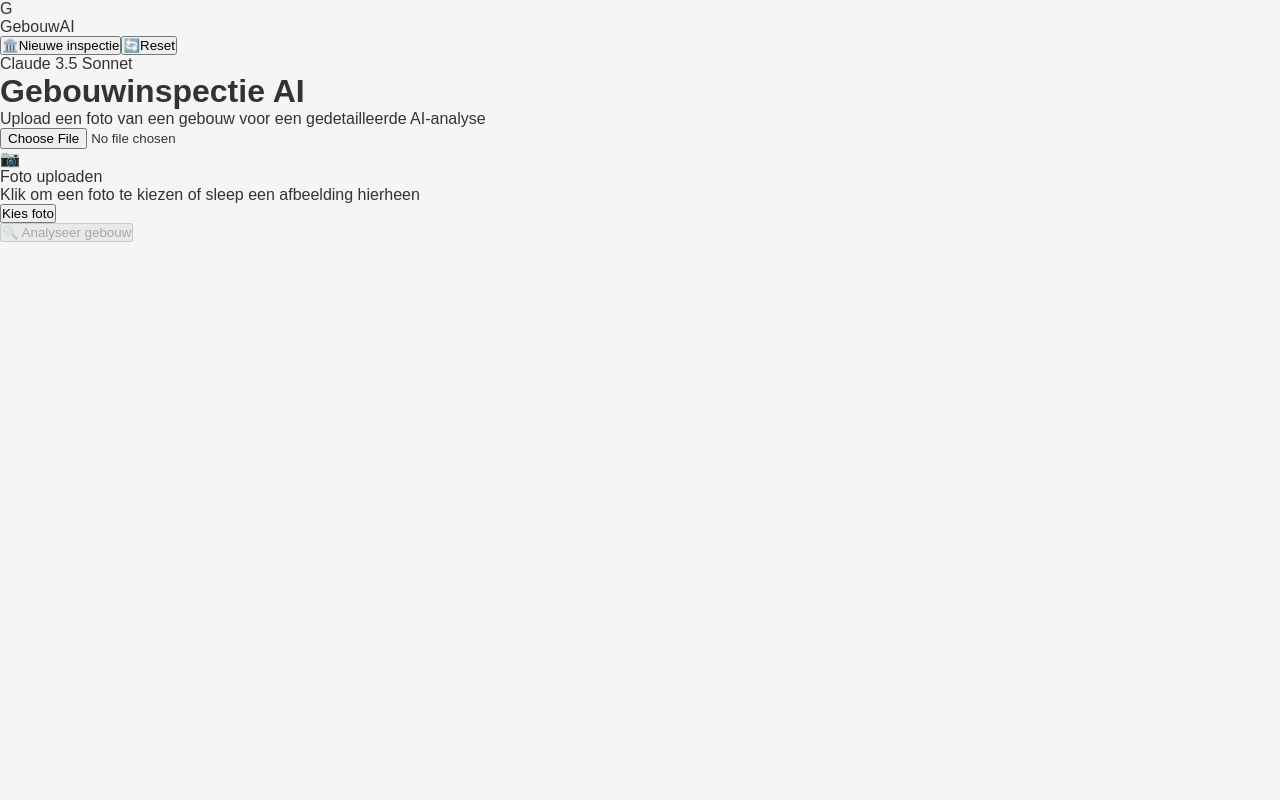
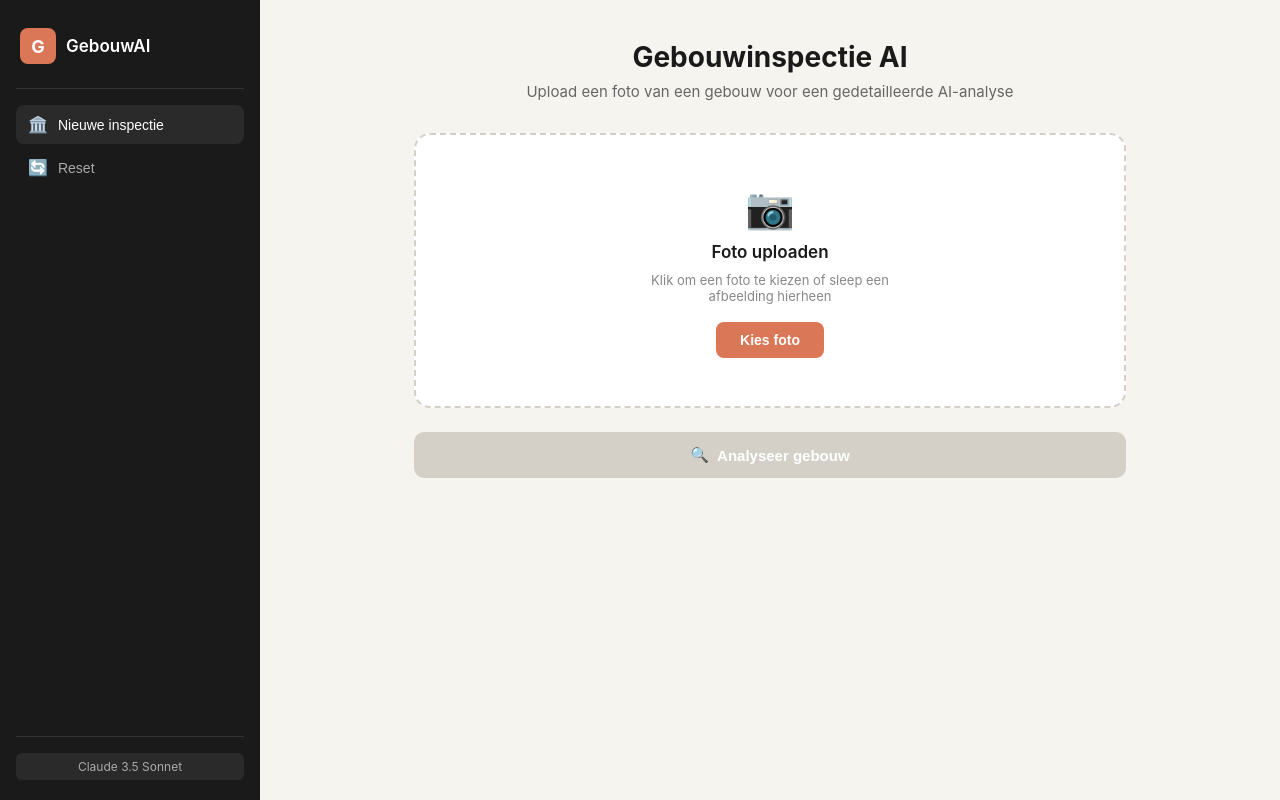
Before and after one commit to jilcovenema1974-sudo/gebouwinspectie-app, a React (Create React App) app: page / in a window 1280 px wide. Built offline with nearby package versions, Linux system fonts and the light colour scheme.

Commit message:
Update App.css

```diff
--- a/src/App.css
+++ b/src/App.css
@@ -1,5 +1,401 @@
-/* App styles */
+* {
+      box-sizing: border-box;
+      margin: 0;
+      padding: 0;
+}
+
 body {
-    margin: 0;
-    font-family: Arial, sans-serif;
+      font-family: -apple-system, BlinkMacSystemFont, 'Segoe UI', sans-serif;
+      background: #f5f4ef;
+      color: #1a1a1a;
+      height: 100vh;
+      overflow: hidden;
 }
+
+.app {
+      display: flex;
+      height: 100vh;
+}
+
+/* SIDEBAR */
+.sidebar {
+      width: 260px;
+      background: #1a1a1a;
+      color: #fff;
+      display: flex;
+      flex-direction: column;
+      padding: 20px 16px;
+      flex-shrink: 0;
+}
+
+.sidebar-logo {
+      display: flex;
+      align-items: center;
+      gap: 10px;
+      padding: 8px 4px 24px;
+      border-bottom: 1px solid #333;
+}
+
+.logo-icon {
+      width: 36px;
+      height: 36px;
+      background: #da7756;
+      border-radius: 8px;
+      display: flex;
+      align-items: center;
+      justify-content: center;
+      font-weight: 700;
+      font-size: 18px;
+      color: white;
+}
+
+.logo-text {
+      font-size: 17px;
+      font-weight: 600;
+      color: #fff;
+}
+
+.sidebar-nav {
+      flex: 1;
+      padding-top: 16px;
+      display: flex;
+      flex-direction: column;
+      gap: 4px;
+}
+
+.nav-item {
+      display: flex;
+      align-items: center;
+      gap: 10px;
+      padding: 10px 12px;
+      border-radius: 8px;
+      border: none;
+      background: transparent;
+      color: #aaa;
+      font-size: 14px;
+      cursor: pointer;
+      text-align: left;
+      transition: background 0.15s, color 0.15s;
+      width: 100%;
+}
+
+.nav-item:hover {
+      background: #2a2a2a;
+      color: #fff;
+}
+
+.nav-item.active {
+      background: #2a2a2a;
+      color: #fff;
+}
+
+.nav-icon {
+      font-size: 16px;
+}
+
+.sidebar-footer {
+      padding-top: 16px;
+      border-top: 1px solid #333;
+}
+
+.model-badge {
+      background: #2a2a2a;
+      color: #aaa;
+      font-size: 12px;
+      padding: 6px 10px;
+      border-radius: 6px;
+      text-align: center;
+}
+
+/* MAIN */
+.main-content {
+      flex: 1;
+      display: flex;
+      flex-direction: column;
+      overflow-y: auto;
+      background: #f5f4ef;
+}
+
+.chat-container {
+      max-width: 760px;
+      width: 100%;
+      margin: 0 auto;
+      padding: 40px 24px 60px;
+      display: flex;
+      flex-direction: column;
+      gap: 24px;
+}
+
+.chat-header {
+      text-align: center;
+      padding-bottom: 8px;
+}
+
+.chat-header h1 {
+      font-size: 28px;
+      font-weight: 700;
+      color: #1a1a1a;
+      margin-bottom: 8px;
+}
+
+.chat-header p {
+      color: #666;
+      font-size: 15px;
+}
+
+/* UPLOAD */
+.upload-area {
+      width: 100%;
+}
+
+.dropzone {
+      display: flex;
+      align-items: center;
+      justify-content: center;
+      border: 2px dashed #d4d0c8;
+      border-radius: 16px;
+      background: #fff;
+      cursor: pointer;
+      padding: 48px 24px;
+      transition: border-color 0.2s, background 0.2s;
+      min-height: 200px;
+}
+
+.dropzone:hover {
+      border-color: #da7756;
+      background: #fdf9f7;
+}
+
+.file-input-hidden {
+      display: none;
+}
+
+.dropzone-content {
+      display: flex;
+      flex-direction: column;
+      align-items: center;
+      gap: 10px;
+      text-align: center;
+}
+
+.upload-icon {
+      font-size: 40px;
+}
+
+.dropzone-title {
+      font-size: 17px;
+      font-weight: 600;
+      color: #1a1a1a;
+}
+
+.dropzone-sub {
+      font-size: 13px;
+      color: #888;
+      max-width: 300px;
+}
+
+.btn-upload {
+      margin-top: 8px;
+      background: #da7756;
+      color: white;
+      border: none;
+      border-radius: 8px;
+      padding: 10px 24px;
+      font-size: 14px;
+      font-weight: 600;
+      cursor: pointer;
+      transition: background 0.2s;
+}
+
+.btn-upload:hover {
+      background: #c46140;
+}
+
+/* PREVIEW */
+.preview-container {
+      position: relative;
+      border-radius: 16px;
+      overflow: hidden;
+      background: #fff;
+      border: 1px solid #e8e4dc;
+}
+
+.preview-img {
+      width: 100%;
+      max-height: 360px;
+      object-fit: cover;
+      display: block;
+}
+
+.preview-overlay {
+      position: absolute;
+      top: 12px;
+      right: 12px;
+}
+
+.btn-change {
+      background: rgba(0,0,0,0.6);
+      color: white;
+      border: none;
+      border-radius: 8px;
+      padding: 8px 14px;
+      font-size: 13px;
+      cursor: pointer;
+      backdrop-filter: blur(4px);
+      transition: background 0.2s;
+}
+
+.btn-change:hover {
+      background: rgba(0,0,0,0.8);
+}
+
+.preview-filename {
+      padding: 10px 16px;
+      font-size: 13px;
+      color: #666;
+      background: #fafaf8;
+      border-top: 1px solid #e8e4dc;
+}
+
+/* ACTION BAR */
+.action-bar {
+      display: flex;
+      gap: 12px;
+      align-items: center;
+}
+
+.btn-analyse {
+      display: flex;
+      align-items: center;
+      gap: 8px;
+      background: #da7756;
+      color: white;
+      border: none;
+      border-radius: 10px;
+      padding: 14px 28px;
+      font-size: 15px;
+      font-weight: 600;
+      cursor: pointer;
+      transition: background 0.2s, transform 0.1s;
+      flex: 1;
+      justify-content: center;
+}
+
+.btn-analyse:hover:not(:disabled) {
+      background: #c46140;
+      transform: translateY(-1px);
+}
+
+.btn-analyse:disabled {
+      background: #d4d0c8;
+      cursor: not-allowed;
+      transform: none;
+}
+
+.btn-analyse.loading {
+      background: #c4614040;
+}
+
+.btn-reset {
+      background: #fff;
+      color: #666;
+      border: 1px solid #d4d0c8;
+      border-radius: 10px;
+      padding: 14px 20px;
+      font-size: 14px;
+      cursor: pointer;
+      transition: background 0.2s;
+      white-space: nowrap;
+}
+
+.btn-reset:hover {
+      background: #f5f4ef;
+      color: #1a1a1a;
+}
+
+/* SPINNER */
+.spinner {
+      width: 16px;
+      height: 16px;
+      border: 2px solid rgba(255,255,255,0.3);
+      border-top-color: white;
+      border-radius: 50%;
+      animation: spin 0.7s linear infinite;
+      display: inline-block;
+}
+
+@keyframes spin {
+      to { transform: rotate(360deg); }
+}
+
+/* FOUT */
+.fout-melding {
+      background: #fef2f2;
+      border: 1px solid #fecaca;
+      color: #dc2626;
+      padding: 14px 18px;
+      border-radius: 10px;
+      font-size: 14px;
+      display: flex;
+      gap: 8px;
+      align-items: center;
+}
+
+/* RAPPORT */
+.rapport-container {
+      background: #fff;
+      border: 1px solid #e8e4dc;
+      border-radius: 16px;
+      overflow: hidden;
+}
+
+.rapport-header {
+      display: flex;
+      align-items: center;
+      gap: 12px;
+      padding: 16px 20px;
+      border-bottom: 1px solid #e8e4dc;
+      background: #fafaf8;
+}
+
+.rapport-avatar {
+      width: 36px;
+      height: 36px;
+      background: #da7756;
+      border-radius: 50%;
+      display: flex;
+      align-items: center;
+      justify-content: center;
+      font-weight: 700;
+      color: white;
+      font-size: 16px;
+      flex-shrink: 0;
+}
+
+.rapport-meta {
+      display: flex;
+      flex-direction: column;
+      gap: 2px;
+}
+
+.rapport-meta strong {
+      font-size: 14px;
+      color: #1a1a1a;
+}
+
+.rapport-meta span {
+      font-size: 12px;
+      color: #888;
+}
+
+.rapport-body {
+      padding: 20px;
+}
+
+.rapport-tekst {
+      white-space: pre-wrap;
+      font-family: inherit;
+      font-size: 14px;
+      line-height: 1.7;
+      color: #333;
+}
```
